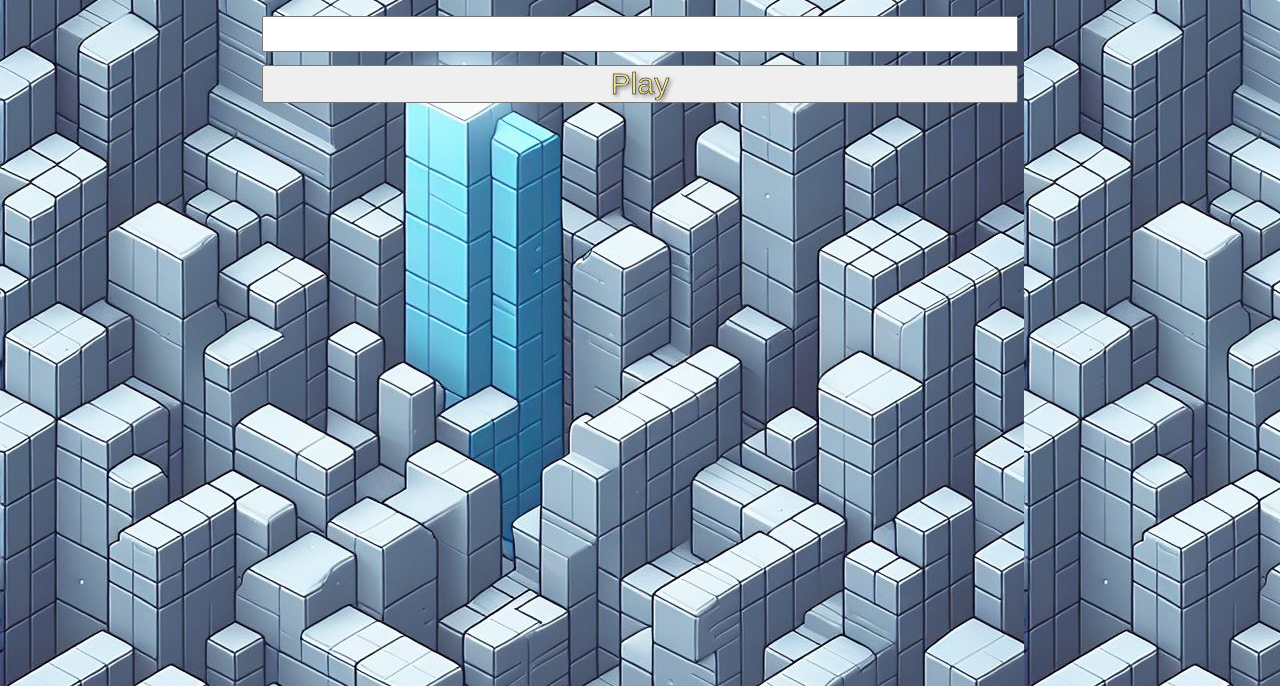
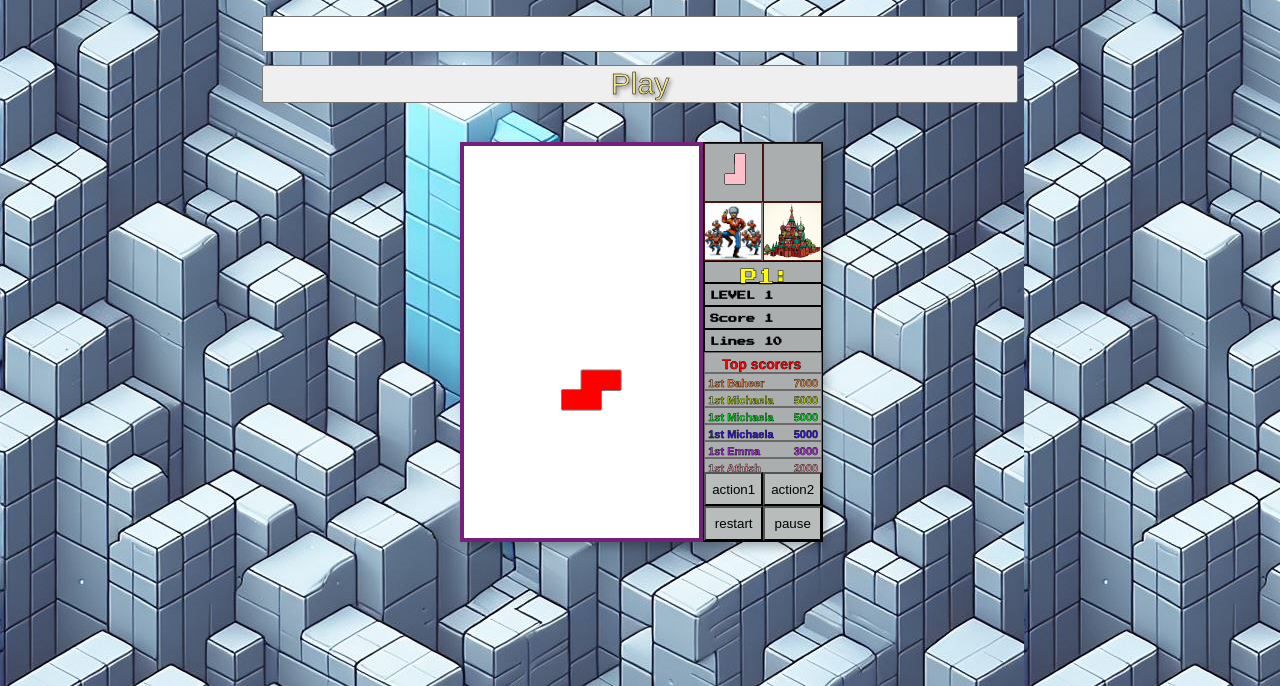
Before and after one commit to PabloJulianRial/tetris, a website built with Vite: page index.html in a window 1280 px wide. Shown: the part 114-800 px from the top of the page. Built offline with nearby package versions, Linux system fonts and the light colour scheme.

Commit message:
added some functionality to buttons and styles

```diff
--- a/index.html
+++ b/index.html
@@ -20,11 +20,11 @@
         <div class="game__display__next">
           <div class="game__display__next__item"><canvas id="next1" width="60" height="60" solid #000000;></canvas></div>
           <div class="game__display__next__item"><canvas id="next2" width="60" height="60" solid #000000;></canvas></div>
-          <div class="game__display__next__item"></div>
-          <div class="game__display__next__item"></div>
+          <div class="game__display__next__item3"><img src="./src/assets/cossacks.jpg" alt=""></div>
+          <div class="game__display__next__item4"><img src="./src/assets/red-square.png" alt=""></div>
         </div>
         <div class="game__display__stats">
-          <div class="game__display__stats__user"><h6></h6></div>
+          <div class="game__display__stats__user"></div>
           <div class="game__display__stats__level"><h6></h6></div>
           <div class="game__display__stats__score"><h6></h6></div>
           <div class="game__display__stats__lines"><h6></h6></div>
--- a/src/main.ts
+++ b/src/main.ts
@@ -1,7 +1,9 @@
 import "./style.scss";
 import { Shape, shapesArray } from "./shapes";
 import { nextShapesArray } from "./nextShapes";
-import { users } from "./users";
+import { orderedScorersArray } from "./users";
+import { stick, square, ell, ess, zee, tee } from "./shapes";
+
 const game = document.querySelector<HTMLDivElement>(".game")
 const form = document.querySelector<HTMLFormElement>("#form")
 const tetrisMusic = document.querySelector<HTMLAudioElement>("#tetrisMusic")
@@ -68,31 +70,32 @@ const ctx2 = canvasNext2.getContext("2d");
 }
 
 //----------the array of shapes to fall-----------
-let generatedShapesArray: Shape[] = [];
+const shapesPerLevel = 500
+let randomShapes: Shape[] = [];
 let fallenShapesArray: Shape[] = [];
 
-for (let shapeIndex: number = 0; shapeIndex < 5000; shapeIndex++) {
-  const newShape: Shape =
-    shapesArray[Math.floor(Math.random() * shapesArray.length)];
-  generatedShapesArray.unshift(newShape);
+for (let i: number = 0; i < shapesPerLevel; i++) {
+  const randomIndex: number = Math.floor(Math.random() * shapesArray.length)
+  const newShape: Shape = shapesArray[randomIndex];
+  randomShapes.push({...newShape});
 }
 let currentUser: string = ""
-let currentShape = generatedShapesArray[0];
-let currentLevel: number = 10;
+let currentShape =  randomShapes[0];
+let currentLevel: number = 1;
 let currentScore: number = 1;
 let currentLines: number = 10;
-let fallInterval: number = 70;
+let fallInterval: number = 20;
 
 level.innerText = `LEVEL ${currentLevel}`;
 score.innerText = `Score  ${currentScore}`;
 lines.innerText = `Lines ${currentLines}`;
-user.innerText = `User: ${users[0].username}`;
-scoreOne.innerText = `1st ${users[1].username} ${users[1].score}`;
-scoreTwo.innerText = `2nd ${users[2].username} ${users[2].score}`;
-scoreThree.innerText = `3rd ${users[3].username} ${users[3].score}`;
-scoreFour.innerText = `4th ${users[4].username} ${users[4].score}`;
-scoreFive.innerText = `5th ${users[5].username} ${users[5].score}`;
-scoreSix.innerText = `6th ${users[6].username} ${users[6].score}`;
+user.innerHTML= `<div><h5> P1:${currentUser}</h5></div>`;
+scoreOne.innerHTML = `<div>1st ${orderedScorersArray[0].username}</div><div> ${orderedScorersArray[0].score}</div>`;
+scoreTwo.innerHTML = `<div>1st ${orderedScorersArray[1].username}</div><div> ${orderedScorersArray[1].score}</div>`;
+scoreThree.innerHTML = `<div>1st ${orderedScorersArray[2].username}</div><div> ${orderedScorersArray[2].score}</div>`;
+scoreFour.innerHTML = `<div>1st ${orderedScorersArray[3].username}</div><div> ${orderedScorersArray[3].score}</div>`;
+scoreFive.innerHTML = `<div>1st ${orderedScorersArray[4].username}</div><div> ${orderedScorersArray[4].score}</div>`;
+scoreSix.innerHTML = `<div>1st ${orderedScorersArray[5].username}</div><div> ${orderedScorersArray[5].score}</div>`;
 
 //--------logic to draw the shape------------------
 const drawRandomShape = () => {
@@ -100,17 +103,21 @@ const drawRandomShape = () => {
   if (
     currentShape.yPos < 380 &&
     currentShape.xPos >= 0 &&
-    currentShape.xPos + currentShape.width < 260
+    currentShape.xPos + currentShape.width <= 250
   ) {
     drawShape();
     drawNext1Shape();
     drawFallenShapes();
+    console.log(shapesArray);
+
   }
   if (currentShape.yPos === 380) {
     fallenShapesArray.push(currentShape);
-    generatedShapesArray.shift();
-    currentShape = generatedShapesArray[0];
+    randomShapes.shift();
+    currentShape = randomShapes[0];
     drawFallenShapes();
+
+
   }
 };
 
@@ -124,13 +131,13 @@ const handleForm = (event:Event) =>{
   game.style.display = "flex"
   form.style.display = "none"
   console.log("Game started for user:", currentUser);
-
+ user.innerHTML = `<h6>${currentUser}</h6>`
 }
 
 const handleKeyDown = (event: KeyboardEvent) => {
   if (event.key === "ArrowLeft") {
     if (currentShape.xPos > 10) {
-      console.log(currentShape.xPos);
+
 
       currentShape.lineTo.forEach((point) => {
         point[0] -= 20;
@@ -139,8 +146,7 @@ const handleKeyDown = (event: KeyboardEvent) => {
     }
   } else if (event.key === "ArrowRight") {
     if (currentShape.xPos - currentShape.width< 280) {
-      console.log(currentShape.xPos);
-      console.log(currentShape.xPos);
+
 
       currentShape.lineTo.forEach((point) => {
         point[0] += 20;
@@ -150,8 +156,8 @@ const handleKeyDown = (event: KeyboardEvent) => {
   // } else if (event.key === "ArrowDown") {
   //   currentShape.lineTo.forEach((point) => {
   //     currentShape.yPos += 1;
-  //   });
-  // } else if (event.key === "ArrowUp") {
+  //   });}
+   } else if (event.key === "ArrowUp") {
     if (currentShape.rotate) {
       currentShape.rotate();
     }
@@ -160,7 +166,7 @@ const handleKeyDown = (event: KeyboardEvent) => {
 form.addEventListener("submit", handleForm)
 document.addEventListener("keydown", handleKeyDown);
 
-setInterval(drawRandomShape, fallInterval);
+//setInterval(drawRandomShape, fallInterval);
 
 //-----------------------Drawing--------------------------------------
 
@@ -195,7 +201,7 @@ const drawFallenShapes = () => {
 const drawNext1Shape = () => {
   ctx1.clearRect(0, 0, canvas.width, canvas.height);
   nextShapesArray.forEach((nextShape) => {
-    if (generatedShapesArray[1].id === nextShape.id) {
+    if (randomShapes[1].id === nextShape.id) {
       ctx1.beginPath();
       ctx1.moveTo(30, 20);
       ctx1.strokeStyle = "black";
@@ -211,3 +217,45 @@ const drawNext1Shape = () => {
   });
 };
 // tetrisMusic.play()
+
+
+
+
+
+let intervalId: number | null = null;
+let isPaused: boolean = false;
+
+
+const startGame = () => {
+  intervalId = setInterval(drawRandomShape, fallInterval);
+};
+
+const pauseGame = () => {
+  clearInterval(intervalId!);
+  intervalId = null;
+  isPaused = true;
+
+};
+
+
+const resumeGame = () => {
+  startGame();
+  isPaused = false;
+
+};
+const togglePauseResume = () => {
+  if (isPaused) {
+    resumeGame();
+  } else {
+    pauseGame();
+  }
+};
+
+
+const pauseButton = document.querySelector(".button__pause");
+if (pauseButton) {
+  pauseButton.addEventListener("click", togglePauseResume);
+}
+
+
+startGame();
--- a/src/shapes.ts
+++ b/src/shapes.ts
@@ -1,3 +1,13 @@
+export const resetShapes = ()=>{
+  square.yPos = 0
+  stick.yPos = 0
+  ell.yPos = 0
+  jey.yPos = 0
+  ess.yPos = 0
+  zee.yPos = 0
+  tee.yPos = 0
+}
+
 export type Shape = {
   id:number,
   yPos:number ,
@@ -51,7 +61,7 @@ rotate(){
 
 },
 lineTo: [ [100,0],[180, 0], [180, 20], [100, 20], [100, 0]],
-//  [[140, -40], [140, 40], [220, 40], [120, -40], [140, -40]]
+
 
 }
 export const ell: Shape = {
@@ -118,7 +128,7 @@ rotate(){
 
 
 },
-lineTo: [[100,-30],[100, 30], [140, 30], [140, 10], [120, 10], [120, -30], [100, -30]]
+lineTo: [[100,-40],[100, 20], [140, 20], [140, 0], [120, 0], [120, -40], [100, -40]]
 // lineTo: [[,+20],[60, -40], [20, -20], [-20, ], [, 20], [-20, 60], [,+20]]
 }
 export const jey: Shape = {
@@ -188,7 +198,7 @@ rotate(){
 
 },
 
-lineTo: [[100,-40],[100, 20], [60, 20], [60, 0], [80, 0], [80, -40], [100, -40]]
+lineTo: [ [100, 20], [100, 0], [120, 0], [120, -40], [140, -40], [140, 20],[100, 20] ]
 
 }
 export const tee: Shape = {
@@ -205,7 +215,7 @@ color: "orange",
 rotate(){
   //some logic
 },
-lineTo: [[100,-20],[140, -20],[140, 0],[120, 0], [120, 20], [100, 20], [100, 0], [80, 0], [80, -20], [100, -20]]
+lineTo: [[100,-20],[160, -20],[160, 0],[140, 0], [140, 20], [120, 20], [120, 0], [100, 0], [100, -20], [100, -20]]
 }
 export const ess: Shape = {
   id:6,
@@ -231,7 +241,7 @@ color: "red",
 rotate(){
   //some logic
 },
-lineTo: [[100,-20], [60, -20], [60, 0], [40, 0], [40, 20], [80, 20],[80, 0],[100, 0],  [100, -20]]
+lineTo: [   [100, 20], [100, 0], [120, 0], [120, -20 ], [160, -20], [160, 0], [140, 0], [140, 20], [100, 20]]
 }
 
 export const shapesArray = [
--- a/src/style.scss
+++ b/src/style.scss
@@ -23,10 +23,10 @@ body {
 }
 #game__board {
   border: 4px solid rgb(117, 32, 122);
-  background-color: white; /* Set a background color for the canvas */
+  background-color: white;
 }
 .heading, .form__button {
-  -webkit-text-stroke: 0.5px black; /* For WebKit browsers */
+  -webkit-text-stroke: 0.5px black;
 
   font-size: 30px;
   border: 1px solid b;
@@ -38,7 +38,7 @@ body {
 
 .game {
   display: flex;
-  box-shadow: 5px 5px 10px rgba(0, 0, 0, 0.3); /* Add box-shadow for 3D effect */
+  box-shadow: 5px 5px 10px rgba(0, 0, 0, 0.3);
 
   width: 360px;
   height: 400px;
@@ -61,6 +61,8 @@ body {
         background-color: rgb(171, 174, 174);
         width: 59px;
         height: 59px;
+
+
       }
       &__item3 {
         border-right: 2px inset rgb(135, 134, 134);
@@ -70,6 +72,7 @@ body {
       }
     }
     &__stats {
+
       background-color: rgb(171, 174, 174);
 
       height: 100px;
@@ -79,18 +82,50 @@ body {
 
       > * {
         border: 1px solid black;
+        font-weight: 900;
         padding-top: 7px;
+        padding-left: 5px;
         height: 25%;
         font-size: 9px;
+      }
+      &__user{
+        font-size: 20px;
+        text-align: center;
+        text-transform: capitalize;
+        color: yellow;
+        -webkit-text-stroke: 0.5px black;
       }
       &game__display__stats__lines {
         font-size: 25px;
       }
     }
     &__scores {
+      > *{
+        font-size: 11px;
+        font-family: 'Franklin Gothic Medium', 'Arial Narrow', Arial, sans-serif;
+        -webkit-text-stroke: 0.4px black;
+      }
+
+
+      &__one {
+        color: rgb(236, 143, 77);
+      }
+      &__two {
+        color: rgb(181, 217, 17);
+      }
+      &__three {
+        color: rgb(8, 233, 42);
+      }
+      &__four {
+        color: rgb(48, 18, 240);
+      }
+      &__five {
+        color: rgb(173, 45, 219);
+      }
       &__six {
         display: flex;
         flex-direction: row;
+        color: rgb(234, 147, 162)
       }
 
       background-color: rgb(171, 174, 174);
@@ -102,15 +137,19 @@ body {
       > * {
         height: 100%;
         padding-top: 3px;
+        padding-left: 3px;
+        padding-right: 3px;
         border: 1px solid rgb(110, 105, 105);
-        text-align: left;
-        font-size: 6px;
+
+
         display: flex;
         flex-direction: row;
         justify-content: space-between;
       }
       &__head {
-        font-size: 9px;
+        font-size: 14px;
+        color: red;
+        padding-left: 17px;
       }
     }
     &__actions {
@@ -124,6 +163,16 @@ body {
     }
   }
 }
-.game{
-  display: none;
+// .game{
+//   display: none;
+// }
+.game__display__next__item3 img {
+  width: 100%;
+  height: 100%;
+  object-fit: contain; /* Ensure the image fits without stretching */
 }
+.game__display__next__item4 img {
+  width: 100%;
+  height: 100%;
+  object-fit: contain; /* Ensure the image fits without stretching */
+}
--- a/src/users.ts
+++ b/src/users.ts
@@ -1,36 +1,64 @@
-export type User ={
-    username: string,
-    score: number,
-}
+export type User = {
+  username: string;
+  score: number;
+};
 
 const currentUser: User = {
-    username:"Pablo",
-    score: 10000
-}
+  username: "Pablo",
+  score: 10000,
+};
+
+export const topScorersArray: User[] = [
+  {
+    username: "Athish",
+    score: 2000,
+  },
+  {
+    username: "Emma",
+    score: 3000,
+  },
+
+  {
+    username: "Baheer",
+    score: 7000,
+  },
+  {
+    username: "Michaela",
+    score: 5000,
+  },
+  {
+    username: "Michaela",
+    score: 5000,
+  },
+  {
+    username: "Michaela",
+    score: 5000,
+  },
+];
+
 const topScorer: User = {
-    username:"Athish",
-    score: 2000
-}
+  username: "Athish",
+  score: 2000,
+};
 const top2Scorer: User = {
-    username:"Emma",
-    score: 3000
-}
+  username: "Emma",
+  score: 3000,
+};
 const top3Scorer: User = {
-    username:"Baheer",
-    score: 7000
-}
+  username: "Baheer",
+  score: 7000,
+};
 const top4Scorer: User = {
-    username:"Michaela",
-    score: 5000
-}
+  username: "Michaela",
+  score: 5000,
+};
 const top5Scorer: User = {
-    username:"Michaela",
-    score: 6000
-}
+  username: "Michaela",
+  score: 6000,
+};
 const top6Scorer: User = {
-    username:"Michaela",
-    score: 9000
-}
+  username: "Michaela",
+  score: 9000,
+};
 
-
-export const users: User[] = [currentUser, topScorer, top2Scorer, top3Scorer, top4Scorer, top5Scorer, top6Scorer];
+ export const orderedScorersArray = topScorersArray.sort((b, a) =>a.score - b.score )
```
Also changed, not shown: src/assets/cossacks.jpg (added), src/assets/red-square.png (added). Lines whose indentation alone changed are shown as unchanged.
